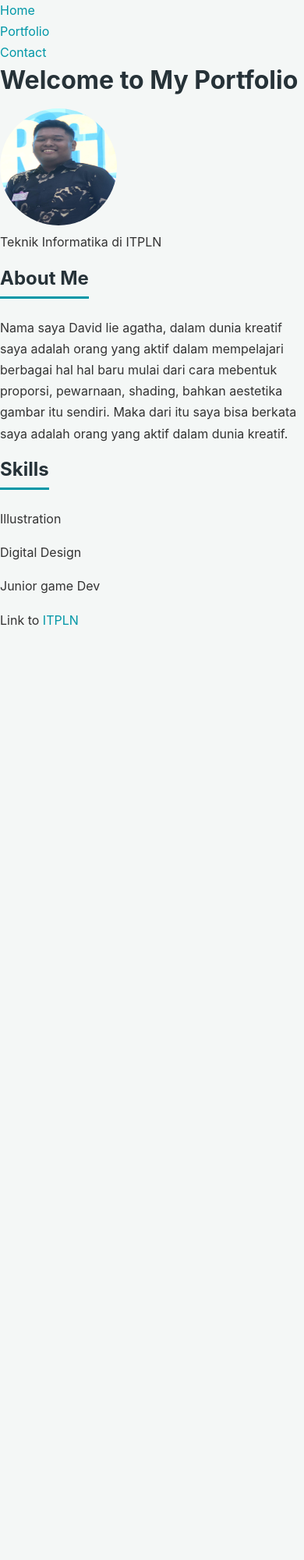
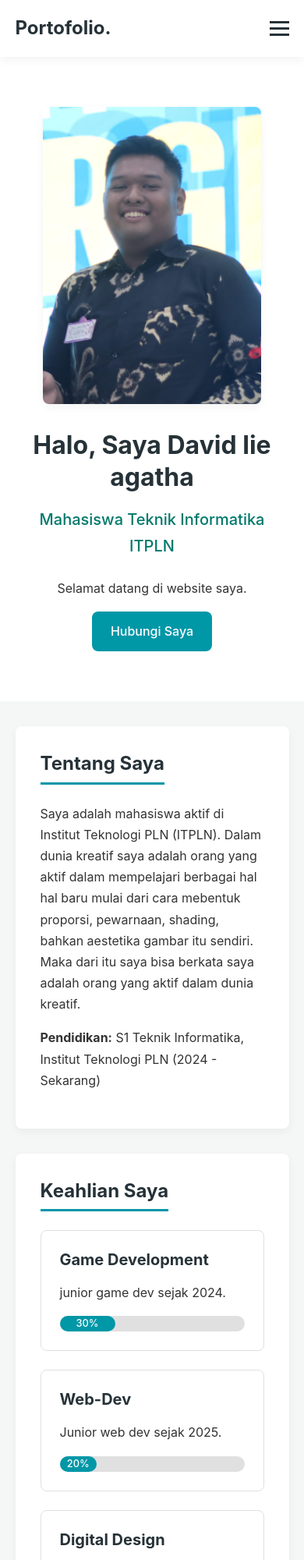
Before and after one commit to Dave0159/portfolio, a plain HTML site: page index.html in a window 390 px wide. Shown: the top 2000 px of the page at 78% size. Before the commit the page ends 844 px from the top, so only its background shows below. Drawn offline with Linux system fonts and the light colour scheme.

Commit message:
Update index.html

```diff
--- a/index.html
+++ b/index.html
@@ -1,54 +1,122 @@
 <!DOCTYPE html>
-<html lang="en">
+<html lang="id">
 <head>
-    <meta charset="UTF-8" />
-    <meta name="viewport" content="width=device-width, initial-scale=1.0" />
-    <title>Personal Portfolio</title>
-    <link rel="stylesheet" href="css/style.css" />
+    <meta charset="UTF-8">
+    <meta name="viewport" content="width=device-width, initial-scale=1.0">
+    <title>Beranda - Portofolio Saya</title>
+    <!-- Tautkan Google Font (Inconsolata) -->
+    <link href="https://fonts.googleapis.com/css2?family=Inconsolata:wght@200..900&display=swap" rel="stylesheet">
+    <!-- Link to the external CSS file -->
+    <link rel="stylesheet" href="css/style.css">
 </head>
 <body>
-    <header>
-      <nav>
-        <ul>
-          <li><a href="index.html">Home</a></li>
-          <li><a href="portfolio.html">Portfolio</a></li>
-          <li><a href="contact.html">Contact</a></li>
+
+    <!-- Consistent Header across all pages -->
+    <header class="site-header">
+        <div class="container header-container">
+            <a href="index.html" class="logo">Portofolio.</a>
+
+            <!-- Navigation -->
+            <nav class="site-nav">
+                <ul class="nav-links" id="nav-links">
+                    <li><a href="index.html" class="active">Beranda</a></li>
+                    <li><a href="portfolio.html">Portofolio</a></li>
+                    <li><a href="contact.html">Kontak</a></li>
                 </ul>
+                <!-- Hamburger Menu Button -->
+                <button class="hamburger-btn" id="hamburger-btn" aria-label="Buka menu">
+                    <span></span>
+                    <span></span>
+                    <span></span>
+                </button>
             </nav>
+        </div>
     </header>
 
+    <!-- Main Content of the Home Page -->
     <main>
-      <section id="hero">
-        <h1>Welcome to My Portfolio</h1>
-        <img
-          src="images/WhatsApp Image 2025-10-06 at 14.20.00.jpeg"
-          alt="My Photo"
-          style="width: 150px; height: 150px; border-radius: 50%"
-        />
-        <p>Teknik Informatika di ITPLN</p>
+        <!-- Hero Section -->
+        <section class="hero">
+            <div class="container hero-container">
+                <div class="hero-text">
+                    <h1>Halo, Saya David lie agatha</h1>
+                    <p class="subtitle">Mahasiswa Teknik Informatika ITPLN</p>
+                    <p>Selamat datang di website saya.</p>
+                    <a href="contact.html" class="btn">Hubungi Saya</a>
+                </div>
+                <img src="images/WhatsApp Image 2025-10-06 at 14.20.00.jpeg" alt="Foto profil [Nama Mahasiswa]" class="hero-image">
+            </div>
         </section>
 
-      <section id="about">
-        <h2>About Me</h2>
-        <p>
-          Nama saya David lie agatha, dalam dunia kreatif saya adalah orang yang
+        <!-- About Me Section -->
+        <section class="about container">
+            <h2>Tentang Saya</h2>
+            <p>Saya adalah mahasiswa aktif di Institut Teknologi PLN (ITPLN). Dalam dunia kreatif saya adalah orang yang
           aktif dalam mempelajari berbagai hal hal baru mulai dari cara mebentuk
           proporsi, pewarnaan, shading, bahkan aestetika gambar itu sendiri.
           Maka dari itu saya bisa berkata saya adalah orang yang aktif dalam
-          dunia kreatif.
+          dunia kreatif.</p>
         </p>
+            <p><strong>Pendidikan:</strong> S1 Teknik Informatika, Institut Teknologi PLN (2024 - Sekarang)</p>
         </section>
 
-      <section id="skills">
-        <h2>Skills</h2>
-        <p>Illustration</p>
-        <p>Digital Design</p>
-        <p>Junior game Dev</p>
+        <!-- Skills Section -->
+        <section class="skills container">
+            <h2>Keahlian Saya</h2>
+            <div class="skills-grid">
+                <!-- Skill 1 -->
+                <article class="skill-card">
+                    <h3>Game Development</h3>
+                    <p>junior game dev sejak 2024.</p>
+                    <div class="progress-bar">
+                        <div class="progress" style="width: 30%;">30%</div>
+                    </div>
+                 <!-- Skill 2 -->
+                </article>
+                <article class="skill-card">
+                    <h3>Web-Dev</h3>
+                    <p>Junior web dev sejak 2025.</p>
+                    <div class="progress-bar">
+                        <div class="progress" style="width: 20%;">20%</div>
+                    </div>
+                </article>
+                <!-- Skill 3 -->
+                <article class="skill-card">
+                    <h3>Digital Design</h3>
+                    <p>Desain grafis, poster. dan logo.</p>
+                    <div class="progress-bar">
+                        <div class="progress" style="width: 50%;">50%</div>
+                    </div>
+                </article>
+                <!-- Skill 4 -->
+                <article class="skill-card">
+                    <h3>Writing</h3>
+                    <p>Penulisan artikel, blog, dan artikel teknis.</p>
+                    <div class="progress-bar">
+                        <div class="progress" style="width: 70%;">70%</div>
+                    </div>
+                </article>
+                <!-- Skill 5 -->
+                <article class="skill-card">
+                    <h3>Ilustration</h3>
+                    <p>Gambar digital maupun Gambar tradisional.</p>
+                    <div class="progress-bar">
+                        <div class="progress" style="width: 80%;">80%</div>
+                    </div>
+                </article>
+            </div>
         </section>
     </main>
 
-    <footer>
-      <p>Link to <a href="https://itpln.ac.id">ITPLN</a></p>
+    <!-- Footer Section -->
+    <footer class="site-footer">
+        <div class="container">
+            <p>&copy; 2024 Dibuat oleh David lie agatha.</p>
+            <a href="https://itpln.ac.id/" target="_blank">Institut Teknologi PLN</a>
+        </div>
     </footer>
+
+    <!-- Link to the external JavaScript file -->
+    <script src="Javascript/script.js"></script>
 </body>
 </html>
```
Lines whose indentation alone changed are shown as unchanged.
